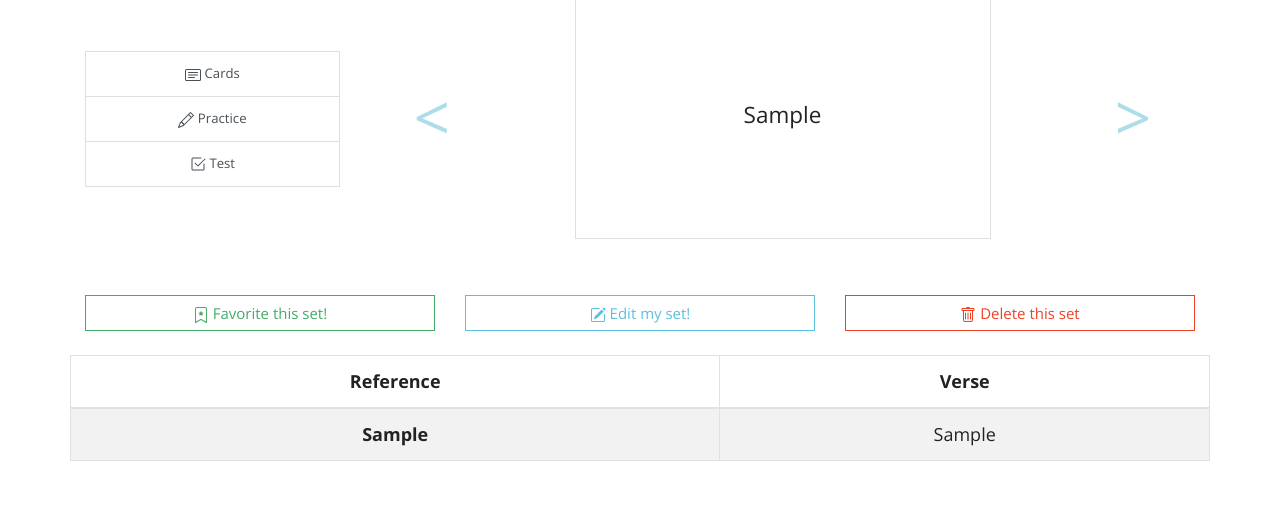
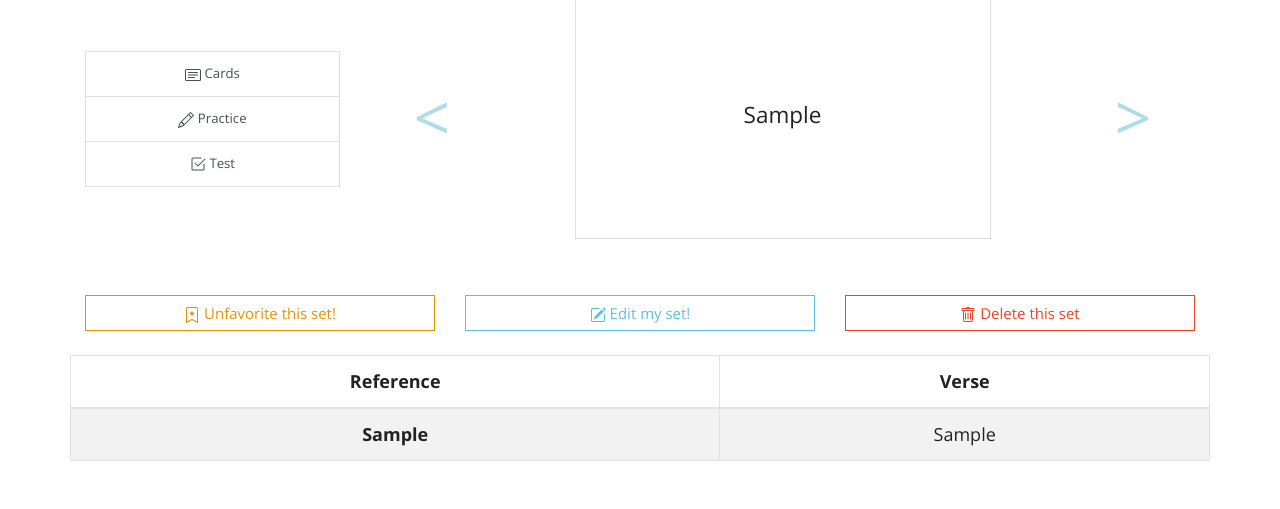
Before and after one commit to dkclee/MTWord, a Flask app: page /sets/1 in a window 1280 px wide. Shown: the part 291-800 px from the top of the page. Run offline with Flask 2, Linux system fonts and the light colour scheme; a user stored in the database is signed in; tables that the repository leaves empty hold one stand-in row (values such as "Sample post"); some libraries are stand-ins or nearby versions.

Commit message:
Added toggling favorites functionality and edited template

```diff
--- a/app.py
+++ b/app.py
@@ -533,7 +533,7 @@ def lookup_verse():
     return jsonify(info=info)
 
 
-@app.route("/api/sets/<int:set_id>/favorite")
+@app.route("/api/sets/<int:set_id>/favorite", methods=["POST"])
 @login_required
 def toggle_favorite(set_id):
     """ Add or Remove a specific set from a user's favorites """
--- a/static/show_sets.js
+++ b/static/show_sets.js
@@ -1,4 +1,8 @@
 "use strict";
+
+const FAVORITES_URL = function(set_id) {
+  return `/api/sets/${set_id}/favorite`
+}
 
 const $carousel = $("#set-carousel");
 
@@ -45,3 +49,33 @@ function handleKeyPress(evt) {
 
 
 $(document).on("keydown", handleKeyPress)
+
+
+/** Toggle favorites
+ *  - Make an API call to change database
+ *  - Change the button color (success to warning &
+ *    vice versa)
+ */
+
+async function toggleFavorites(evt) {
+  let $favBtn = $("#favoriteSetBtn");
+
+  let set_id = $favBtn.data("set_id");
+
+  let resp = await axios.post(FAVORITES_URL(set_id));
+
+  let msg = resp.data.message;
+
+  if (msg === "Added") {
+    $("#favoriteSetBtnText").text("Unfavorite this set")
+  } else {
+    $("#favoriteSetBtnText").text("Favorite this set")
+  }
+
+  $favBtn.toggleClass("btn-outline-success");
+  $favBtn.toggleClass("btn-outline-warning");
+
+}
+
+
+$("#favoriteSetBtn").on("click", toggleFavorites);
--- a/templates/sets/show_set.html
+++ b/templates/sets/show_set.html
@@ -118,7 +118,13 @@
     <div class="text-center row my-4">
         {% if current_user.is_authenticated %}
             <div class="col">
-                <button class="btn btn-block btn-outline-success">
+                <button class="btn btn-block
+                {% if set in current_user.favorite_sets %}
+                    btn-outline-warning
+                {% else %}
+                    btn-outline-success
+                {% endif %}
+                 shadow-none" id="favoriteSetBtn" data-set_id="{{set.id}}">
                     <svg xmlns="http://www.w3.org/2000/svg" width="16" height="16" fill="currentColor"
                         class="bi bi-bookmark-star" viewBox="0 0 16 16">
                         <path
@@ -126,7 +132,13 @@
                         <path
                             d="M2 2a2 2 0 0 1 2-2h8a2 2 0 0 1 2 2v13.5a.5.5 0 0 1-.777.416L8 13.101l-5.223 2.815A.5.5 0 0 1 2 15.5V2zm2-1a1 1 0 0 0-1 1v12.566l4.723-2.482a.5.5 0 0 1 .554 0L13 14.566V2a1 1 0 0 0-1-1H4z" />
                     </svg>
-                    Favorite this set!
+                    <div class="d-inline" id="favoriteSetBtnText">
+                        {% if set in current_user.favorite_sets %}
+                            Unfavorite this set!
+                        {% else %}
+                            Favorite this set!
+                        {% endif %}
+                    </div>
                 </button>
             </div>
 
```
